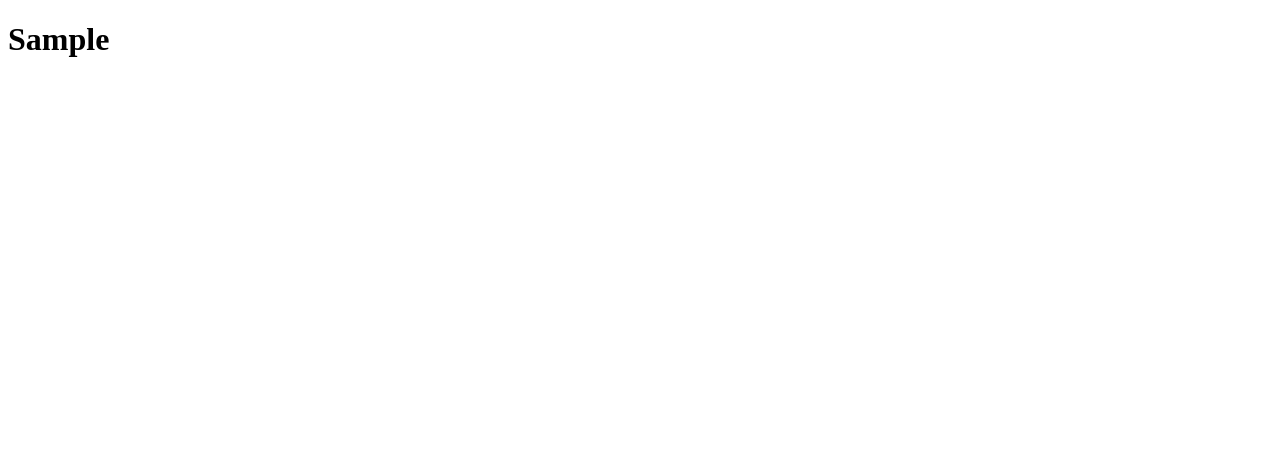
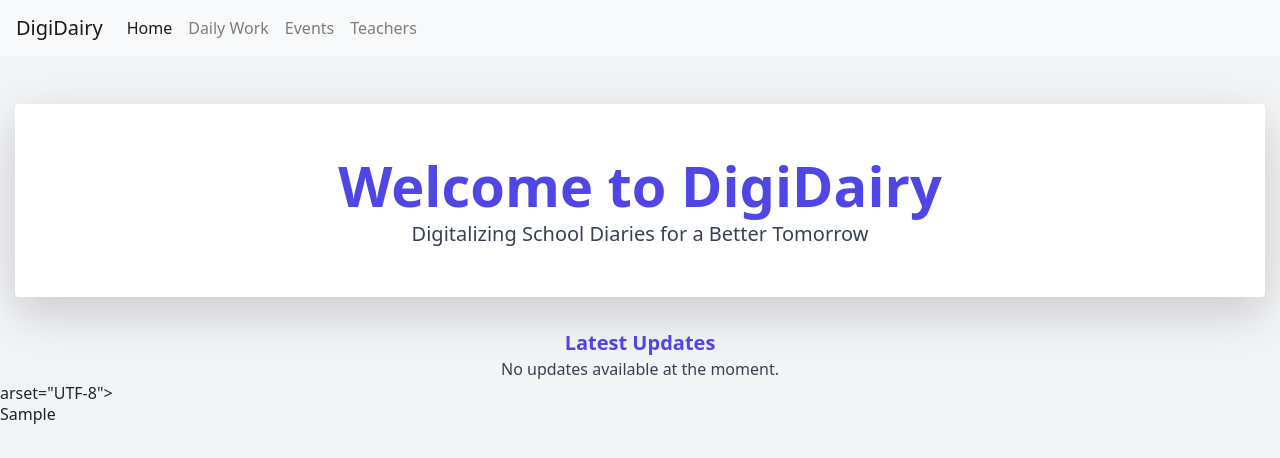
Before and after one commit to Naveenkumar424/SampleWebsite, a plain HTML site: page index.html in a window 1280 px wide. Drawn offline with nearby package versions, Linux system fonts and the light colour scheme.

Commit message:
modified index

```diff
--- a/index.html
+++ b/index.html
@@ -1,7 +1,57 @@
 <!DOCTYPE html>
 <html lang="en">
 <head>
-    <meta charset="UTF-8">
+    <meta ch<!DOCTYPE html>
+    <html lang="en">
+    <head>
+        <meta charset="UTF-8">
+        <meta name="viewport" content="width=device-width, initial-scale=1.0">
+        <title>DigiDairy</title>
+        <link href="https://stackpath.bootstrapcdn.com/bootstrap/4.5.2/css/bootstrap.min.css" rel="stylesheet">
+        <link href="https://cdn.jsdelivr.net/npm/tailwindcss@2.1.2/dist/tailwind.min.css" rel="stylesheet">
+    </head>
+    <body class="bg-gray-100">
+        <nav class="navbar navbar-expand-lg navbar-light bg-light">
+            <a class="navbar-brand" href="#">DigiDairy</a>
+            <button class="navbar-toggler" type="button" data-toggle="collapse" data-target="#navbarNav" aria-controls="navbarNav" aria-expanded="false" aria-label="Toggle navigation">
+                <span class="navbar-toggler-icon"></span>
+            </button>
+            <div class="collapse navbar-collapse" id="navbarNav">
+                <ul class="navbar-nav">
+                    <li class="nav-item active">
+                        <a class="nav-link" href="#">Home</a>
+                    </li>
+                    <li class="nav-item">
+                        <a class="nav-link" href="#">Daily Work</a>
+                    </li>
+                    <li class="nav-item">
+                        <a class="nav-link" href="#">Events</a>
+                    </li>
+                    <li class="nav-item">
+                        <a class="nav-link" href="#">Teachers</a>
+                    </li>
+                </ul>
+            </div>
+        </nav>
+        <div class="container mt-5">
+            <div class="jumbotron text-center bg-white shadow-lg p-5 rounded">
+                <h1 class="display-4 text-indigo-600 font-bold">Welcome to DigiDairy</h1>
+                <p class="lead text-gray-700">Digitalizing School Diaries for a Better Tomorrow</p>
+            </div>
+            <div class="row">
+                <div class="col-md-12 text-center">
+                    <h2 class="text-xl font-semibold text-indigo-600">Latest Updates</h2>
+                    <div id="updates" class="text-gray-700">Loading updates...</div>
+                </div>
+            </div>
+        </div>
+        <script src="https://code.jquery.com/jquery-3.5.1.slim.min.js"></script>
+        <script src="https://cdn.jsdelivr.net/npm/@popperjs/core@2.5.4/dist/umd/popper.min.js"></script>
+        <script src="https://stackpath.bootstrapcdn.com/bootstrap/4.5.2/js/bootstrap.min.js"></script>
+        <script src="index.js"></script>
+    </body>
+    </html>
+    arset="UTF-8">
     <meta name="viewport" content="width=device-width, initial-scale=1.0">
     <title>Sample</title>
 </head>
--- /dev/null
+++ b/index.js
@@ -0,0 +1,6 @@
+document.addEventListener('DOMContentLoaded', (event) => {
+    const updates = document.getElementById('updates');
+    updates.innerHTML = '<p>No updates available at the moment.</p>';
+
+    // Add further logic for fetching and displaying updates, events, etc.
+});
```
